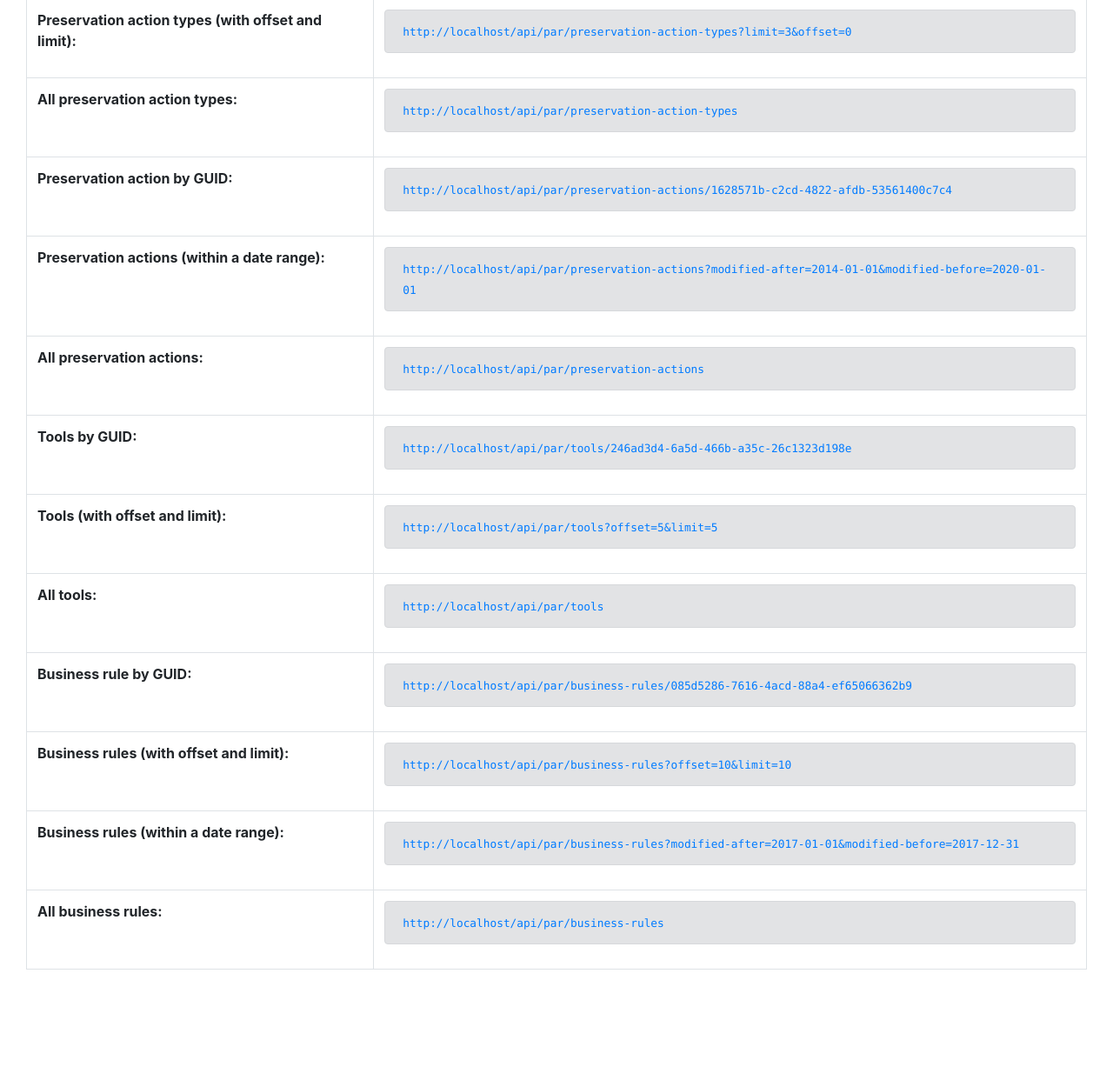
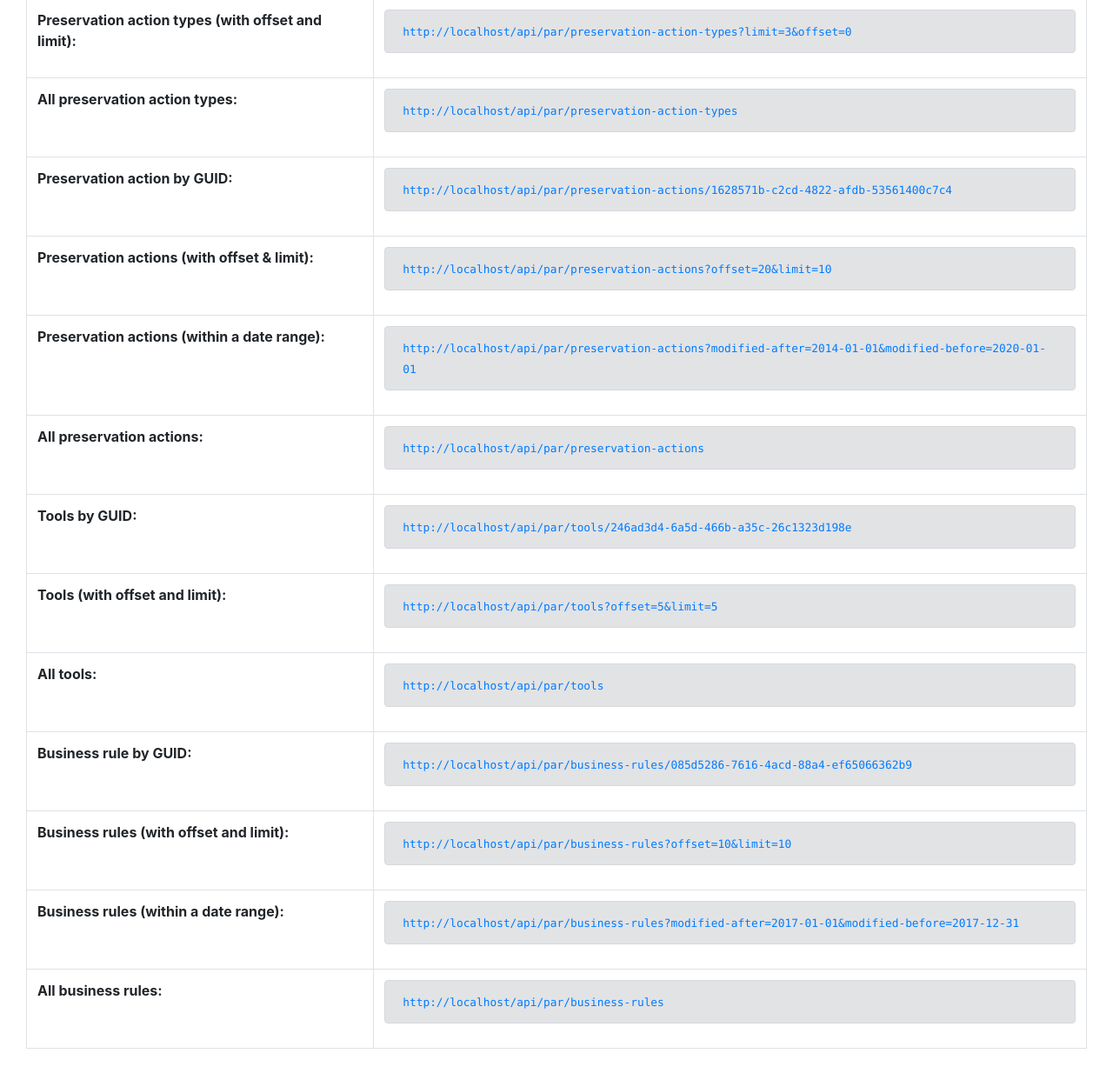
Before and after one commit to artefactual-labs/fpr2par, a Flask app: page / in a window 1280 px wide. Shown: the part 1664-2906 px from the top of the page at 87% size. Before the commit the page ends 2779 px from the top, so only its background shows below. Run offline with Flask 2, Linux system fonts and the light colour scheme; data that the repository does not hold is empty; some libraries are stand-ins or nearby versions.

Commit message:
add links to preservation-actions with offset & limit

```diff
--- a/fpr2par/templates/base.html
+++ b/fpr2par/templates/base.html
@@ -50,7 +50,7 @@
           <a class="dropdown-item" href="/api/par/preservation-action-types/d3c7ef45-5c58-4897-b145-d41afbf82c61">api/par/preservation-action-types (by GUID)</a>
           <a class="dropdown-item" href="/api/par/preservation-action-types?limit=3&offset=0">api/par/preservation-action-types (with offset & limit)</a>
           <a class="dropdown-item" href="/api/par/preservation-actions/1628571b-c2cd-4822-afdb-53561400c7c4">api/par/preservation-actions (by GUID)</a>
-          <a class="dropdown-item" href="/api/par/preservation-actions">api/par/preservation-actions (all)</a>
+          <a class="dropdown-item" href="/api/par/preservation-actions?offset=20&limit=10">api/par/preservation-actions (with offset & limit)</a>
           <a class="dropdown-item" href="/api/par/tools/246ad3d4-6a5d-466b-a35c-26c1323d198e">api/par/tools (by GUID)</a>
           <a class="dropdown-item" href="api/par/tools?offset=5&limit=5">api/par/tools (with offset & limit)</a>
           <a class="dropdown-item" href="/api/par/business-rules/085d5286-7616-4acd-88a4-ef65066362b9">api/par/business-rules (by GUID)</a>
--- a/fpr2par/templates/index.html
+++ b/fpr2par/templates/index.html
@@ -49,6 +49,7 @@
           <tr><td><strong>Preservation action types (with offset and limit):</strong></td><td><div class="alert alert-secondary text-monospace"><small><a href="api/par/preservation-action-types?limit=3&offset=0">{{apiUrl}}/preservation-action-types?limit=3&offset=0</a></small></div></td></tr>
           <tr><td><strong>All preservation action types:</strong></td><td><div class="alert alert-secondary text-monospace"><small><a href="api/par/preservation-action-types">{{apiUrl}}/preservation-action-types</a></small></div></td></tr>
           <tr><td><strong>Preservation action by GUID:</strong></td><td><div class="alert alert-secondary text-monospace"><small><a href="api/par/preservation-actions/1628571b-c2cd-4822-afdb-53561400c7c4">{{apiUrl}}/preservation-actions/1628571b-c2cd-4822-afdb-53561400c7c4</a></small></div></td></tr>
+          <tr><td><strong>Preservation actions (with offset & limit):</strong></td><td><div class="alert alert-secondary text-monospace"><small><a href="api/par/preservation-actions?offset=20&limit=10">{{apiUrl}}/preservation-actions?offset=20&limit=10</a></small></div></td></tr>
           <tr><td><strong>Preservation actions (within a date range):</strong></td><td><div class="alert alert-secondary text-monospace"><small><a href="api/par/preservation-actions?modified-after=2014-01-01&modified-before=2020-01-01">{{apiUrl}}/preservation-actions?modified-after=2014-01-01&modified-before=2020-01-01</a></small></div></td></tr>
           <tr><td><strong>All preservation actions:</strong></td><td><div class="alert alert-secondary text-monospace"><small><a href="api/par/preservation-actions">{{apiUrl}}/preservation-actions</a></small></div></td></tr>
           <tr><td><strong>Tools by GUID:</strong></td><td><div class="alert alert-secondary text-monospace"><small><a href="api/par/tools/246ad3d4-6a5d-466b-a35c-26c1323d198e">{{apiUrl}}/tools/246ad3d4-6a5d-466b-a35c-26c1323d198e</a><small></div></td></tr>
```
